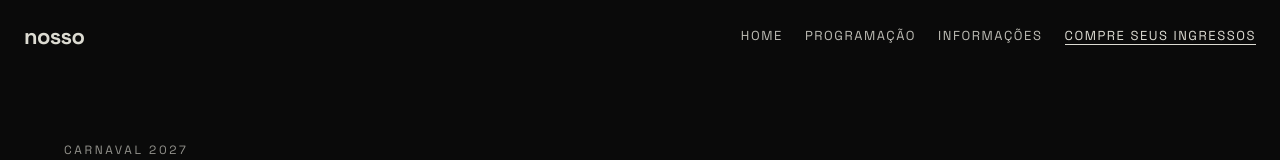
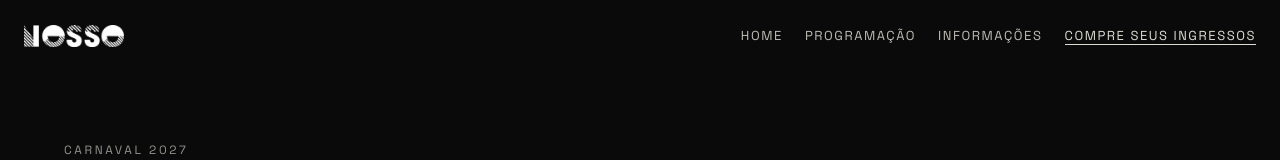
Before and after one commit to mecosta55-dev/Nosso-Camarote, a plain HTML site: page ingressos.html in a window 1280 px wide. Shown: the top 160 px of the page. Drawn offline with Linux system fonts and the light colour scheme.

Commit message:
Adiciona logo oficial no header, no lugar do texto "nosso"
Mesma altura do texto anterior (22px); inverte a cor no tema claro
do header (Parceiros/rodapé) já que só temos a versão branca.

```diff
--- a/ingressos.html
+++ b/ingressos.html
@@ -22,7 +22,7 @@
   /* Header — mesmo padrão fixo-dark das páginas Programação/Informações */
   header{position:fixed;top:0;left:0;right:0;z-index:100;display:flex;align-items:center;justify-content:space-between;
     height:var(--header-h);padding:0 24px;background:var(--dark);color:var(--cream)}
-  header .logo{font-weight:700;font-size:22px;letter-spacing:-0.03em}
+  header .logo{height:22px;width:auto;display:block}
   header nav{display:flex;gap:22px;font-size:13px;letter-spacing:0.12em;text-transform:uppercase}
   header nav a{color:var(--cream);text-decoration:none;opacity:.85}
   header nav a.current{opacity:1;border-bottom:1px solid var(--cream)}
@@ -193,7 +193,7 @@
 </head>
 <body>
 <header>
-  <div class="logo">nosso</div>
+  <img class="logo" src="assets/logo-nosso-branco.avif" alt="Nosso" />
   <nav>
     <a href="index.html">Home</a>
     <a href="programacao.html">Programação</a>
```
Also changed, not shown: index.html (+6 -2 lines), informacoes.html (+2 -2 lines), programacao.html (+2 -2 lines), assets/logo-nosso-branco.avif (added).
